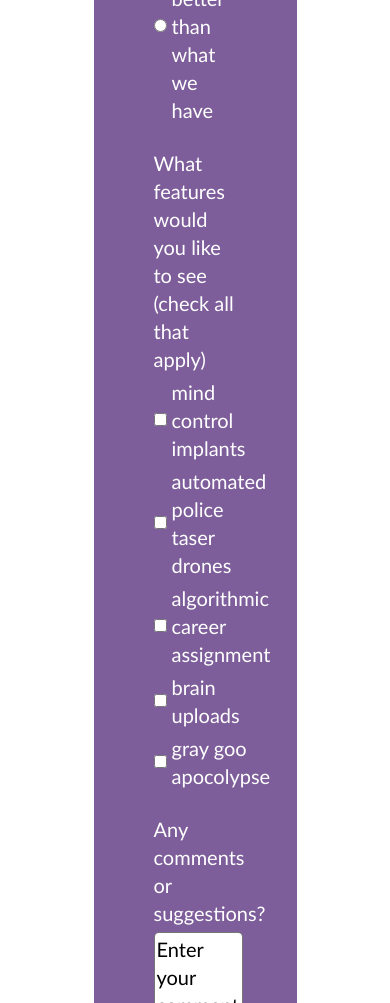
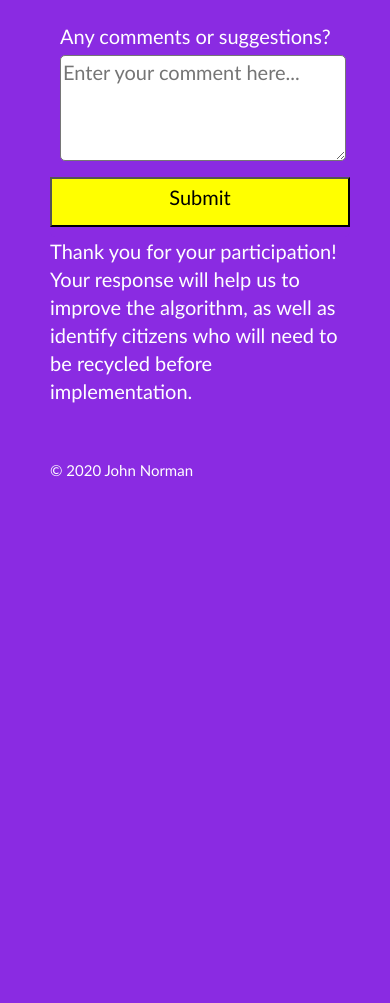
Before and after one commit to norman02/survey-form, a plain HTML site: page index.html in a window 390 px wide. Shown: the part 997-2000 px from the top of the page. After the commit the page ends 1483 px from the top, so only its background shows below. Drawn offline with Linux system fonts and the light colour scheme.

Commit message:
added responsive design

```diff
--- a/index.html
+++ b/index.html
@@ -7,7 +7,7 @@
     <title>Synthetic Technocracy?</title>
     <link rel="stylesheet" href="./resources/styles.css">
 </head>
-
+<script src="https://cdn.freecodecamp.org/testable-projects-fcc/v1/bundle.js"></script>
 <body>
     <header>
         <h1 id="title">Synthetic Technocracy Survey Form</h1>
@@ -74,7 +74,7 @@
             </div>
             <div class="form-element">
                 <p>Any comments or suggestions?</p>
-                <textarea class="text-area" name="comment" id="comments">Enter your comment here...</textarea>
+                <textarea class="text-area" name="comment" id="comments" placeholder="Enter your comment here..."></textarea>
             </div>
             <div>
                 <button type="submit" id="submit">Submit</button>
--- a/resources/styles.css
+++ b/resources/styles.css
@@ -10,7 +10,7 @@ body::before {
     height: 100%;
     width: 100%;
     z-index: -10;
-    background-color: blueviolet;
+    background-color: rgb(80, 96, 216);
     background-image: linear-gradient(
         115deg,
         rgba(58, 58, 158, 0.8),
@@ -30,12 +30,14 @@ body {
     line-height: 1.4;
     margin: 0;
     padding: 0 5rem;
+    min-width: 250px;
 
 }
 
 header {
     margin-top: 2rem;
     text-align: center;
+    margin-bottom: 5rem;
 }
 
 h1 {
@@ -73,6 +75,7 @@ label {
     display: flex;
     flex-direction: column;
     border-radius: 0.5rem;
+    min-width: 300px;
   }
 
   .form-element {
@@ -110,3 +113,34 @@ label {
     padding-top: 5rem;
     font-size: 1.5rem;
   }
+
+  @media only screen and (max-width: 700px) {
+    h1, h2{
+      font-size: 2rem;
+    }
+    form {
+      margin: 0;
+    }
+  }
+
+  @media only screen and (max-width: 500px) {
+    body::before {
+      display: none;
+    }
+    body {
+      background-color: blueviolet;
+    }
+    form {
+      margin: 0;
+      padding: 0%;
+      background-color: blueviolet;
+    }
+    #submit {
+      margin-bottom: 1rem;
+      padding-bottom: 1rem;
+    }
+    footer {
+      margin: 0;
+      padding: 0;
+    }
+  }
```
